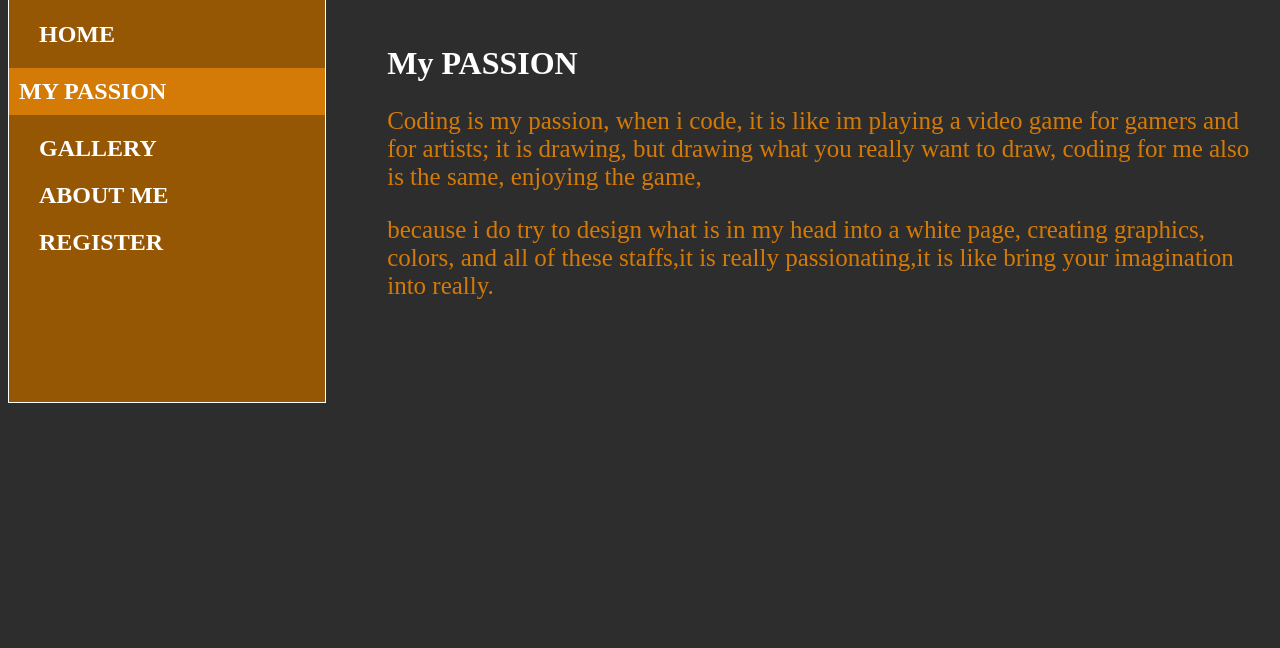
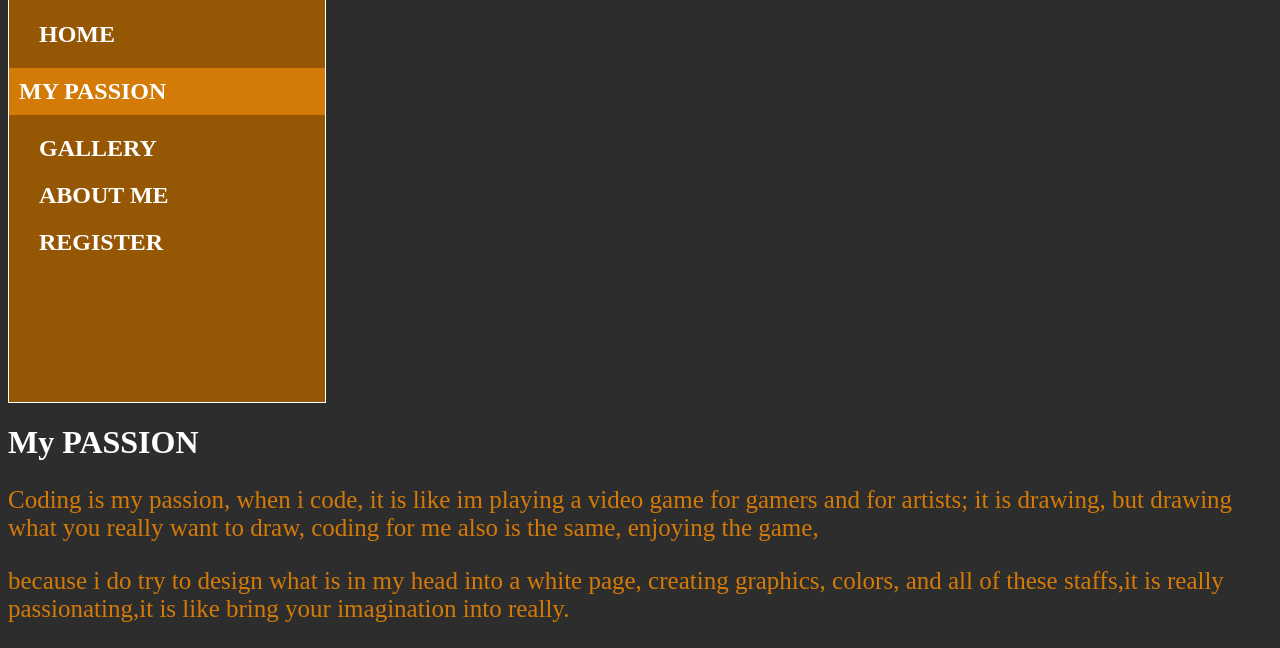
Before and after one commit to Moisebis01/persernal_web, a plain HTML site: page pass.html in a window 1280 px wide. Shown: the part 182-830 px from the top of the page. Before the commit the page ends 800 px from the top, so only its background shows below. Drawn offline with Linux system fonts and the light colour scheme.

Commit message:
Update pass.html

```diff
--- a/pass.html
+++ b/pass.html
@@ -17,7 +17,7 @@
                 <h2><a href="about_me.html">ABOUT ME</a></h2>
                 <h2><a href="reg.html">REGISTER</a></h2>
             </div>
-        <div class="maini-div">
+        <div class="mini-div">
             <div class="content">
                 <h1>My PASSION</h1>
                 <p>
```
